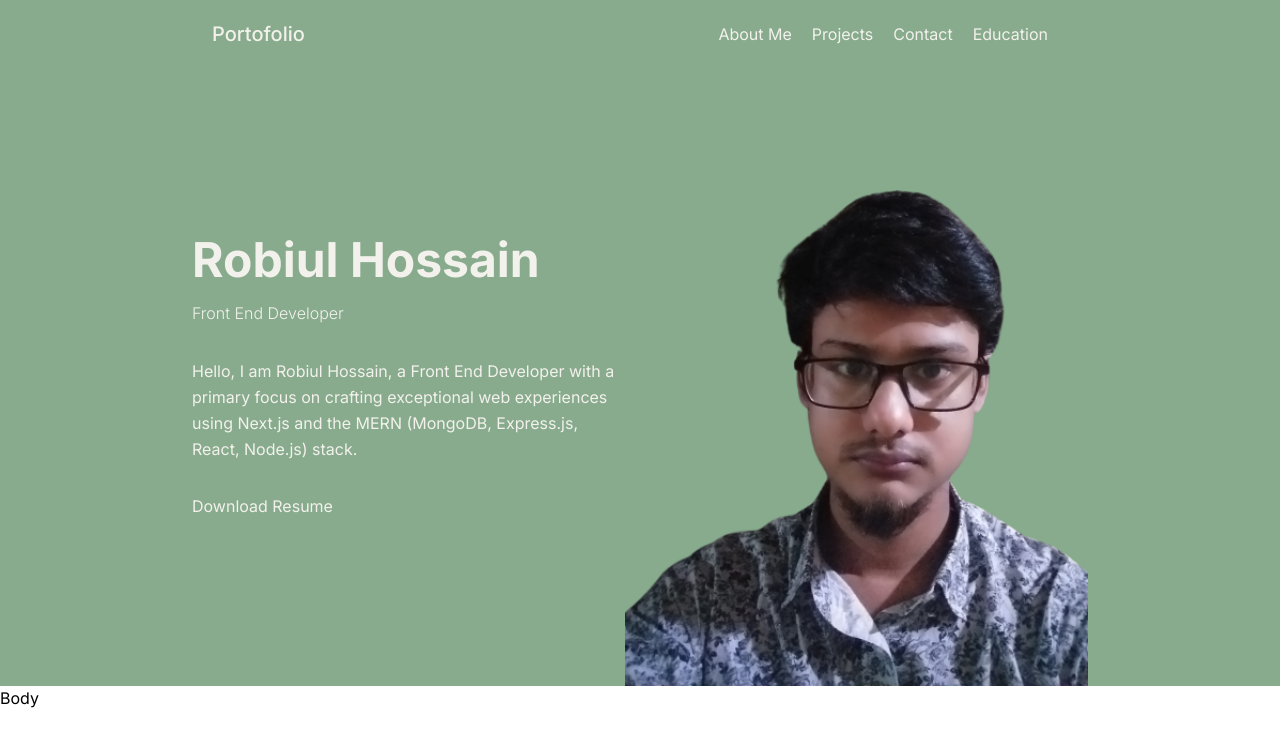
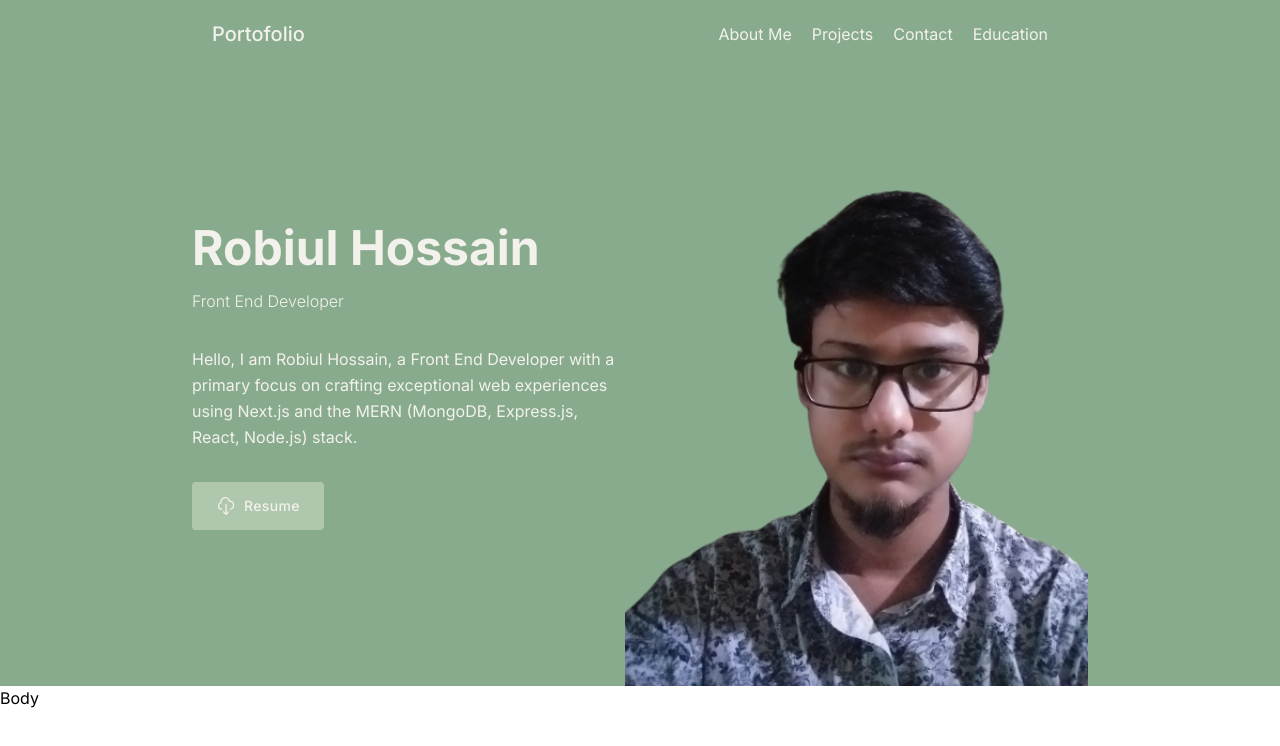
Before and after one commit to coder7475/robiul-hossain-portfolio, a Next.js app: page / in a window 1280 px wide. Shown: the top 746 px of the page. Built offline with nearby package versions, Linux system fonts and the light colour scheme.

Commit message:
feat: add a button to download resume

```diff
--- a/src/components/ui/Banner.tsx
+++ b/src/components/ui/Banner.tsx
@@ -1,5 +1,6 @@
 import Image from "next/image";
-import profilePic from './../../assets/profile.png';
+import profilePic from "./../../assets/profile.png";
+import Link from 'next/link';
 
 const Banner = () => {
   return (
@@ -8,15 +9,48 @@ const Banner = () => {
       <div className="container mx-auto flex justify-center lg:flex-row max-w-4xl flex-col items-center">
         <div className="lg:flex-grow w-full md:w-3/4 flex flex-col md:items-start md:text-left text-center">
           <h1 className="text-4xl lg:text-5xl md:mb-4 font-bold text-light">
-           Robiul Hossain
+            Robiul Hossain
           </h1>
-          <p className="mb-8 leading-relaxed font-light">
-            Front End Developer
+          <p className="mb-8 leading-relaxed font-light">Front End Developer</p>
+          <p className="md:mb-8 leading-relaxed max-w-lg">
+            Hello, I am Robiul Hossain, a Front End Developer with a primary
+            focus on crafting exceptional web experiences using Next.js and the
+            MERN (MongoDB, Express.js, React, Node.js) stack.
           </p>
-          <p className="md:mb-8 leading-relaxed max-w-lg">
-            Hello, I am Robiul Hossain, a Front End Developer with a primary focus on crafting exceptional web experiences using Next.js and the MERN (MongoDB, Express.js, React, Node.js) stack.
-          </p>
-          <button type="button">Download Resume</button>
+          <div>
+            <
+            >
+            <a
+              href="/resume/personal.pdf"
+              download="personal"
+            className="inline-flex items-center justify-center h-12 gap-2 px-6 text-sm font-medium tracking-wide text-white transition duration-300 rounded focus-visible:outline-none whitespace-nowrap bg-secondary hover:text-primary focus:bg-blue-300 disabled:cursor-not-allowed disabled:border-emerald-300 disabled:bg-emerald-300 disabled:shadow-none">
+              <span className="order-2">Resume</span>
+              <span className="relative only:-mx-6">
+                <svg
+                  xmlns="http://www.w3.org/2000/svg"
+                  className="w-5 h-5"
+                  fill="none"
+                  viewBox="0 0 24 24"
+                  stroke="currentColor"
+                  strokeWidth="1.5"
+                  role="graphics-symbol"
+                  ariaLabelledby="title-01 desc-01"
+                >
+                  <title id="title-01">Download</title>
+                  <desc id="desc-01">
+                    download a resume
+                  </desc>
+                  <path
+                    strokeLinecap="round"
+                    strokeLinejoin="round"
+                    d="M7 16a4 4 0 01-.88-7.903A5 5 0 1115.9 6L16 6a5 5 0 011 9.9M9 19l3 3m0 0l3-3m-3 3V10"
+                  />
+                </svg>
+              </span>
+            </a>
+            </>
+
+          </div>
         </div>
         <div className="">
           <Image
```
Also changed, not shown: 1 other file (tests, documents, lock files or other folders).
